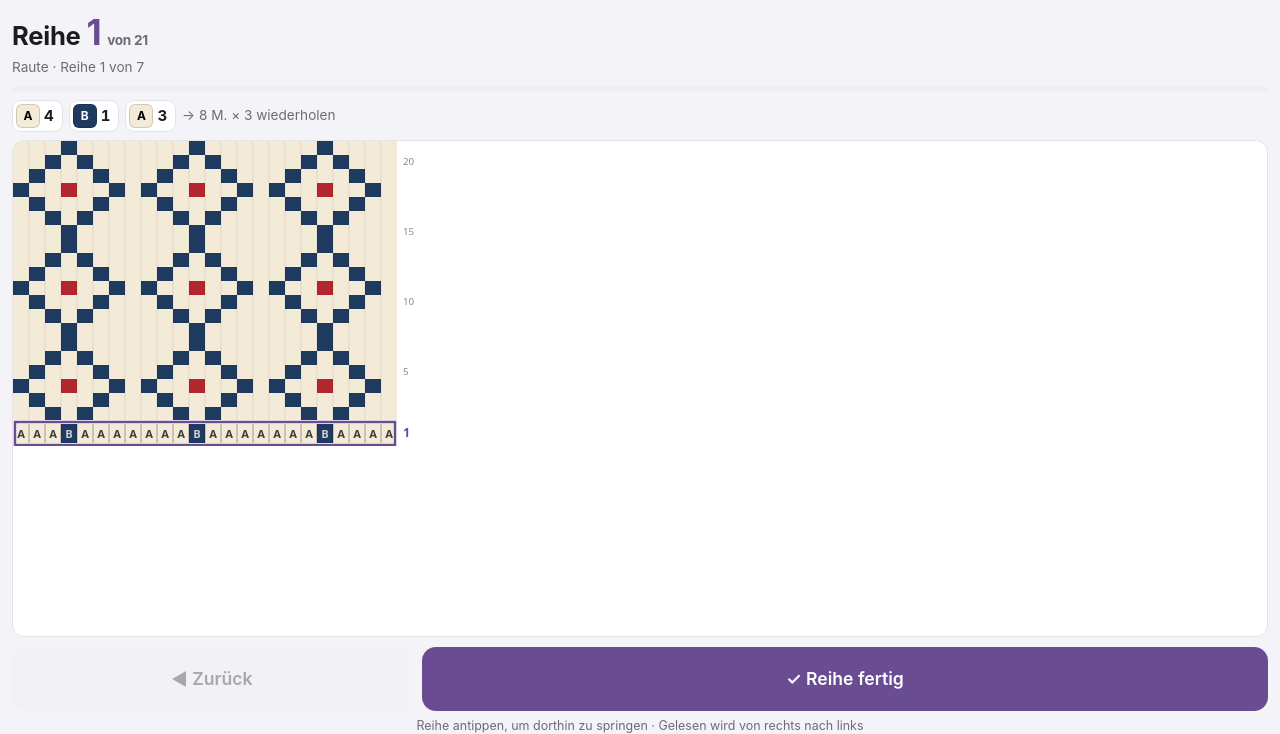
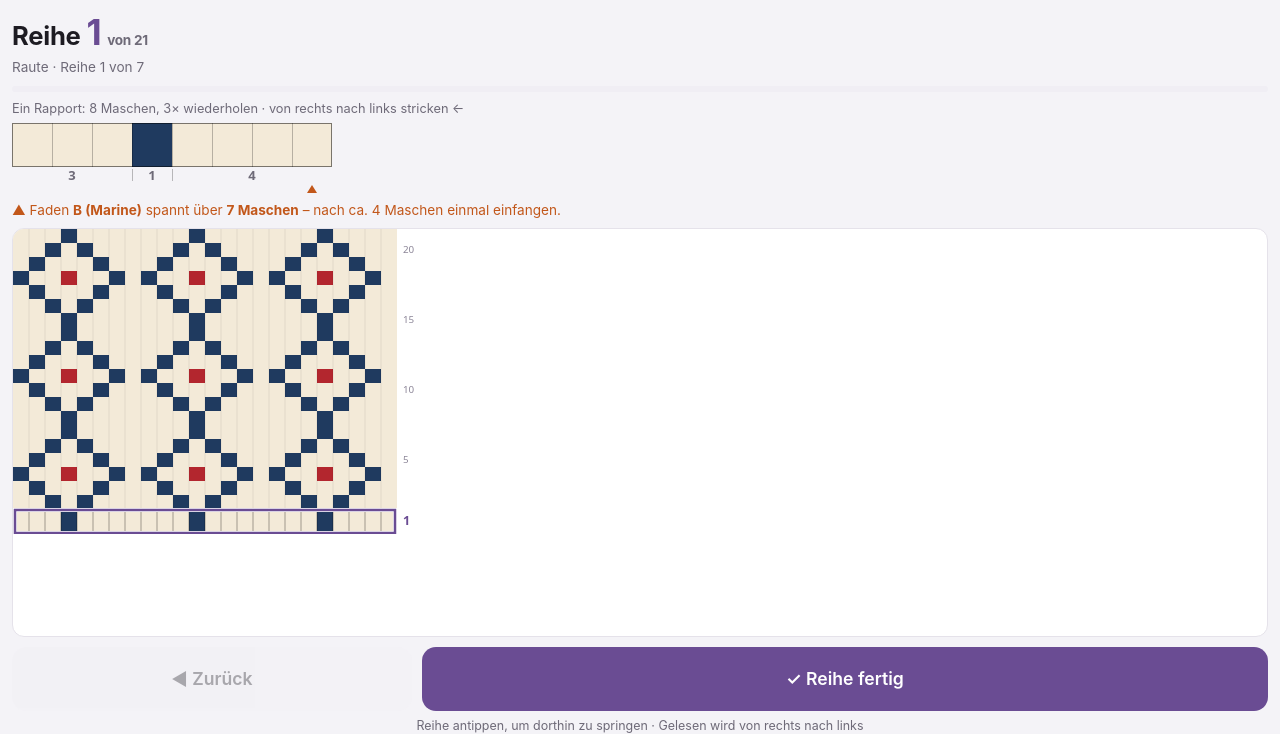
Before and after one commit to rowahi/fairisle, a plain HTML site: page index.html in a window 1280 px wide. Both pictures are taken after a click on the button "Strick-Modus: Reihe für Reihe mit Zähler – ideal am Handy be". Shown: the part 55-789 px from the top of the page. Drawn offline with Linux system fonts and the light colour scheme.

Commit message:
Strick-Modus: Rapport der Reihe vergrössert, Hinweis zum Einfangen langer Spannfäden
- Buchstaben in der aktuellen Reihe entfernt
- Über dem Diagramm ein Rapport der aktuellen Reihe gross, mit Maschenzahl je Farbblock
- Spannfäden länger als das eingestellte Maximum: Empfehlung, wie oft einfangen, und ▲ an den Stellen

Co-Authored-By: Claude Opus 5.5 <noreply@anthropic.com>

```diff
--- a/index.html
+++ b/index.html
@@ -138,7 +138,7 @@ body.knitting{overflow:hidden}
 .khead{display:flex;align-items:center;gap:8px}.khead .kn{display:block;font-size:1.05rem;overflow:hidden;text-overflow:ellipsis;white-space:nowrap}
 .kinfo{margin:10px 0 8px}.kcount{font-size:1.6rem;font-weight:700;letter-spacing:-.01em}.kcount b{color:var(--ac);font-size:2.2rem}
 .kbar{height:6px;background:var(--soft);border-radius:3px;margin:8px 0;overflow:hidden}.kbar i{display:block;height:100%;background:var(--ac);border-radius:3px;transition:width .2s}
-.krle{display:flex;flex-wrap:wrap;gap:6px;max-height:84px;overflow:auto}.rl{display:inline-flex;align-items:center;gap:4px;background:var(--card);border:1px solid var(--bd);border-radius:9px;padding:3px 8px 3px 3px;font-weight:700;font-variant-numeric:tabular-nums}
+.kone{margin-top:4px}#kswrap{overflow-x:auto}#kstrip{display:block}.kfl{font-size:.85rem;margin-top:6px;color:var(--warn)}.kfl:empty{display:none}.kfl b{font-weight:700}.rl{display:inline-flex;align-items:center;gap:4px;background:var(--card);border:1px solid var(--bd);border-radius:9px;padding:3px 8px 3px 3px;font-weight:700;font-variant-numeric:tabular-nums}
 .rl i{display:inline-flex;align-items:center;justify-content:center;width:24px;height:24px;border-radius:6px;font-style:normal;font-size:.75rem;box-shadow:inset 0 0 0 1px rgba(0,0,0,.15)}
 #kwrap{flex:1;overflow:auto;border-radius:12px;background:var(--card);border:1px solid var(--bd);-webkit-overflow-scrolling:touch}#kcv{cursor:pointer}
 .kfoot{display:flex;gap:10px;margin-top:10px}.kfoot button{height:64px;font-size:1.1rem;border-radius:14px}.kfoot #kback{flex:1}.kfoot #knext{flex:2.2}
@@ -380,7 +380,8 @@ a.btn{display:flex;align-items:center;justify-content:center;height:38px;backgro
   <button id="kclose" title="Strick-Modus beenden (Esc)">✕ Beenden</button></div>
  <div class="kinfo"><div class="kcount">Reihe <b id="krow"></b> <span class="mut">von <span id="ktot"></span></span></div><div class="mut" id="ksec"></div>
   <div class="kbar"><i id="kprog"></i></div>
-  <div class="krle" id="krle" title="Farbfolge dieser Reihe, von rechts nach links"></div></div>
+  <div class="kone"><div class="mut" id="kone1" style="font-size:.8rem;margin-bottom:4px"></div><div id="kswrap"><canvas id="kstrip"></canvas></div></div>
+  <div id="kfloat" class="kfl"></div></div>
  <div id="kwrap"><canvas id="kcv"></canvas></div>
  <div class="kfoot"><button id="kback" title="Eine Reihe zurück (↓)">◀ Zurück</button><button class="pri" id="knext" title="Reihe fertig (Leertaste)">✓ Reihe fertig</button></div>
  <p class="mut kfh">Reihe antippen, um dorthin zu springen · Gelesen wird von rechts nach links</p>
@@ -390,7 +391,7 @@ a.btn{display:flex;align-items:center;justify-content:center;height:38px;backgro
 
 <script>
 'use strict';
-const APPV='13';
+const APPV='14';
 const $=id=>document.getElementById(id);
 const esc=s=>String(s).replace(/[&<>"']/g,m=>({'&':'&amp;','<':'&lt;','>':'&gt;','"':'&quot;',"'":'&#39;'}[m]));
 const L=i=>String.fromCharCode(65+i);
@@ -1122,8 +1123,7 @@ function renderKnit(scroll){const H=KD.rows.length,W=KD.rows[0].length,cur=kRow(
  $('ksec').textContent=lb.t?`${lb.t} · Reihe ${lb.i} von ${lb.n}`:'';
  $('kprog').style.width=Math.round((cur-1)/H*100)+'%';
  const{r,rep,d}=rowRle(KD.rows[ri]);
- $('krle').innerHTML=r.map(x=>{const l=KD.idx.get(x.c)||'',n=KD.names.get(x.c)||'';return`<span class="rl" title="${esc(n)}"><i style="background:${x.c};color:${ink(x.c)}">${l}</i>${x.n}</span>`}).join('')
-  +`<span class="mut" style="align-self:center">${rep>1?`→ ${d} M. × ${rep} wiederholen`:`= ${W} Maschen`}</span>`;
+ renderStrip(KD.rows[ri].slice(W-d),rep>1,rep,r);
  $('kback').disabled=cur<=1;$('knext').textContent=cur>=H?'🎉 Fertig!':'✓ Reihe fertig';
  // Diagramm – die aktuelle Reihe ist höher und zeigt die Buchstaben
  const cv=$('kcv'),dpr=window.devicePixelRatio||1,cs=S.ui.kz||16,ch=Math.max(4,Math.round(cs*(S.prev.ar||.85))),cc=Math.max(ch+8,Math.round(ch*1.8)),NUM=34;
@@ -1135,13 +1135,37 @@ function renderKnit(scroll){const H=KD.rows.length,W=KD.rows[0].length,cur=kRow(
   row.forEach((c,i)=>{x.fillStyle=c;x.fillRect(i*cs,top,cs,rh)});
   if(n<cur){x.fillStyle='rgba(0,0,0,.55)';x.fillRect(0,top,W*cs,rh)}
   if(cs>=8||y===ri){x.strokeStyle=y===ri?'rgba(0,0,0,.35)':'rgba(0,0,0,.15)';x.lineWidth=y===ri?1:.5;x.beginPath();for(let i=1;i<W;i++){x.moveTo(i*cs,top);x.lineTo(i*cs,top+rh)}x.stroke()}
-  if(y===ri&&cs>=11){x.font=`700 ${Math.min(rh*.55,cs*.7)}px system-ui,sans-serif`;x.textAlign='center';x.textBaseline='middle';
-   row.forEach((c,i)=>{const l=KD.idx.get(c);if(!l)return;x.fillStyle=ink(c);x.globalAlpha=.75;x.fillText(l,i*cs+cs/2,top+rh/2+1)});x.globalAlpha=1;x.textAlign='left'}
   x.fillStyle=n===cur?'#6a4c93':'#8a8496';x.font=`${n===cur?'700 ':''}${n===cur?Math.min(16,Math.max(11,rh*.5)):Math.min(12,Math.max(9,ch*.7))}px system-ui,sans-serif`;x.textBaseline='middle';
   if(n===cur||n%5===0||n===1)x.fillText(String(n),W*cs+6,top+rh/2)});
  const cy=Y[ri];x.lineWidth=4;x.strokeStyle='#fff';x.strokeRect(2,cy+1,W*cs-4,cc-2);x.lineWidth=2.5;x.strokeStyle='#6a4c93';x.strokeRect(2,cy+1,W*cs-4,cc-2);
  const wr=$('kwrap');if(scroll===true){wr.scrollLeft=wr.scrollWidth}
  wr.scrollTop=Math.max(0,cy-wr.clientHeight*.55)}
+// Spannfäden einer Reihe (Lesung von rechts): für jede Farbe die Strecken, über die sie mitgeführt wird
+function floatsOf(seg,cyc,lim){const b=seg.slice().reverse(),n=b.length,used=[...new Set(b)],out=[];if(used.length<2)return out;
+ for(const X of used){const runs=[];
+  if(cyc){const s0=b.indexOf(X);let len=0,st=0;for(let k=1;k<=n;k++){const i=(s0+k)%n;if(b[i]!==X){if(!len)st=i;len++}else{if(len)runs.push([st,len]);len=0}}}
+  else{let len=0,st=0;for(let i=0;i<=n;i++){if(i<n&&b[i]!==X){if(!len)st=i;len++}else{if(len&&st>0&&i<n)runs.push([st,len]);len=0}}}
+  for(const[st,len]of runs)if(len>lim){const k=Math.ceil(len/lim)-1,c=[];for(let j=1;j<=k;j++)c.push((st+Math.round(len*j/(k+1))-1+n)%n);out.push({X,len,c})}}
+ return out}
+// Ein Rapport der aktuellen Reihe vergrössert, mit Maschenzahl je Farbblock und Fang-Markierungen
+function renderStrip(seg,cyc,rep,runs){const d=seg.length,lim=S.ed.flt||5,fl=floatsOf(seg,cyc,lim),cv=$('kstrip'),dpr=window.devicePixelRatio||1;
+ const avail=$('kswrap').clientWidth||320,cs=Math.max(14,Math.min(40,Math.floor((avail-2)/d))),ch=Math.round(cs*1.1),LB=16,MK=fl.length?12:0;
+ const w=d*cs,h=ch+LB+MK;cv.width=w*dpr;cv.height=h*dpr;cv.style.width=w+'px';cv.style.height=h+'px';
+ const x=cv.getContext('2d');x.setTransform(dpr,0,0,dpr,0,0);x.clearRect(0,0,w,h);
+ seg.forEach((c,i)=>{x.fillStyle=c;x.fillRect(i*cs,0,cs,ch)});
+ x.strokeStyle='rgba(0,0,0,.25)';x.lineWidth=1;x.beginPath();for(let i=1;i<d;i++){x.moveTo(i*cs+.5,0);x.lineTo(i*cs+.5,ch)}x.stroke();
+ x.strokeStyle='rgba(0,0,0,.5)';x.strokeRect(.5,.5,w-1,ch-1);
+ // Maschenzahl unter jedem Farbblock (von rechts gezählt)
+ const css=getComputedStyle(document.body),mut=css.getPropertyValue('--mut'),wr=css.getPropertyValue('--warn');
+ x.font=`600 ${Math.min(13,cs*.5)}px system-ui,sans-serif`;x.textAlign='center';x.textBaseline='middle';
+ let pos=d;runs.forEach(r=>{const a=pos-r.n;x.fillStyle=mut;x.fillText(String(r.n),(a+r.n/2)*cs,ch+LB/2+1);x.fillStyle='rgba(0,0,0,.25)';if(a>0)x.fillRect(a*cs,ch+2,1,LB-4);pos=a});
+ // Fang-Markierungen
+ x.fillStyle=wr;fl.forEach(f=>f.c.forEach(i=>{const px=(d-1-i)*cs+cs/2,py=ch+LB+2;x.beginPath();x.moveTo(px,py);x.lineTo(px-5,py+8);x.lineTo(px+5,py+8);x.closePath();x.fill()}));
+ $('kswrap').scrollLeft=$('kswrap').scrollWidth;
+ $('kone1').textContent=`${rep>1?`Ein Rapport: ${d} Maschen, ${rep}× wiederholen`:`Ganze Reihe: ${d} Maschen`} · von rechts nach links stricken ←`;
+ const by={};fl.forEach(f=>{const k=f.X;if(!by[k]||by[k].len<f.len)by[k]=f});
+ $('kfloat').innerHTML=Object.values(by).map(f=>{const nm=KD.names.get(f.X)||'',l=KD.idx.get(f.X)||'',k=f.c.length,step=Math.round(f.len/(k+1));
+  return`▲ Faden <b>${l}${nm?' ('+esc(nm)+')':''}</b> spannt über <b>${f.len} Maschen</b> – ${k===1?`nach ca. ${step} Maschen einmal`:`etwa alle ${step} Maschen (${k}×)`} einfangen.`}).join('<br>')}
 function knitStep(d){const H=KD.rows.length,cur=kRow();if(d>0&&cur>=H){toast('🎉 Geschafft – alle Reihen gestrickt!');return}
  S.knit[KD.key]=Math.min(H,Math.max(1,cur+d));save();renderKnit();if(navigator.vibrate)try{navigator.vibrate(15)}catch(e){}}
 $('knitBtn').onclick=openKnit;$('kclose').onclick=closeKnit;
--- a/sw.js
+++ b/sw.js
@@ -1,4 +1,4 @@
-const C='fairisle-v14';
+const C='fairisle-v15';
 self.addEventListener('install',e=>e.waitUntil(caches.open(C).then(c=>c.addAll(['./','index.html','manifest.json','icon.svg','icon-192.png','icon-512.png']))));
 self.addEventListener('activate',e=>e.waitUntil(caches.keys().then(k=>Promise.all(k.filter(x=>x!==C).map(x=>caches.delete(x))))));
 self.addEventListener('fetch',e=>{const u=new URL(e.request.url);if(u.origin!==location.origin)return;
```
Also changed, not shown: 1 other file.
